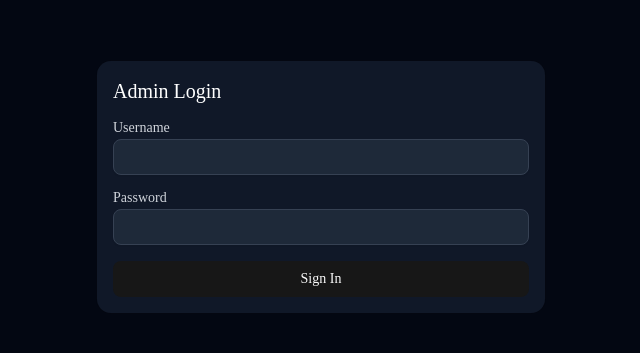
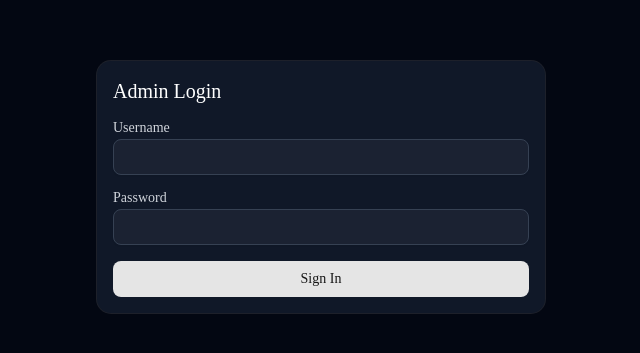
Before and after one commit to Aaqshu/MatrimonialWebAppUI, a Next.js app in the folder apps/web/: page /login in a window 1280 px wide. Shown: the part 213-566 px from the top of the page, without its empty margins (319-959 px from the left). Built offline with nearby package versions, Linux system fonts and the light colour scheme; no server answers.

Commit message:
fix: enable dark theme on root layout for readable text

```diff
--- a/apps/web/src/app/layout.tsx
+++ b/apps/web/src/app/layout.tsx
@@ -21,7 +21,7 @@
   return (
     <html
       lang="en"
-      className={`${geistSans.variable} ${geistMono.variable} h-full antialiased`}
+      className={`${geistSans.variable} ${geistMono.variable} h-full antialiased dark`}
     >
       <body className="min-h-full flex flex-col">{children}</body>
     </html>
```
